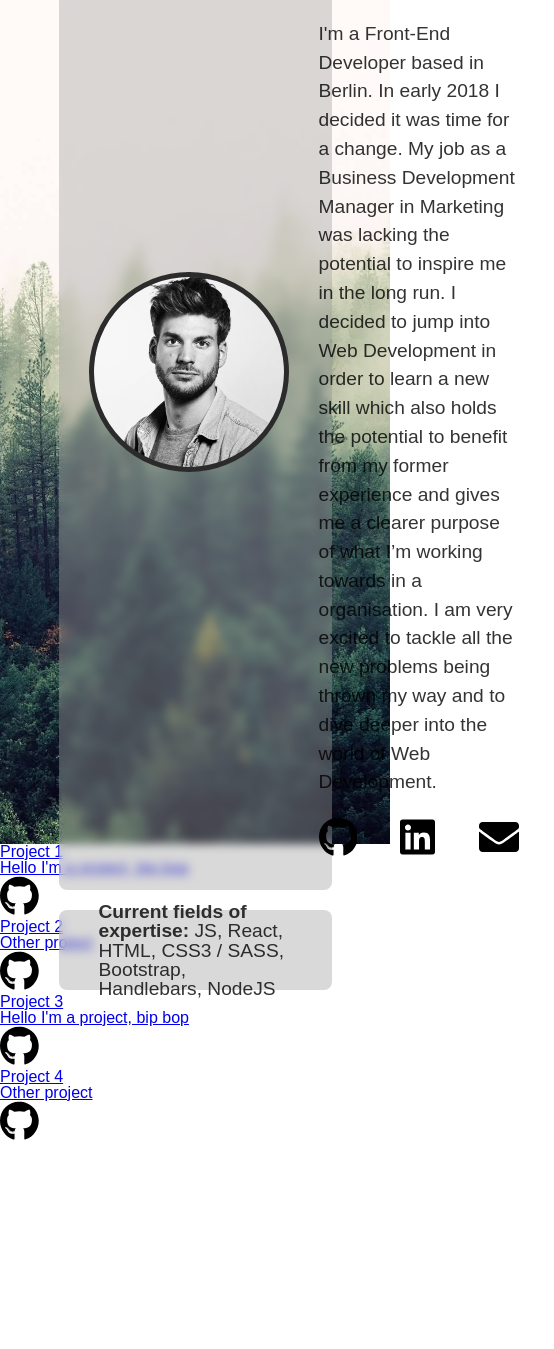
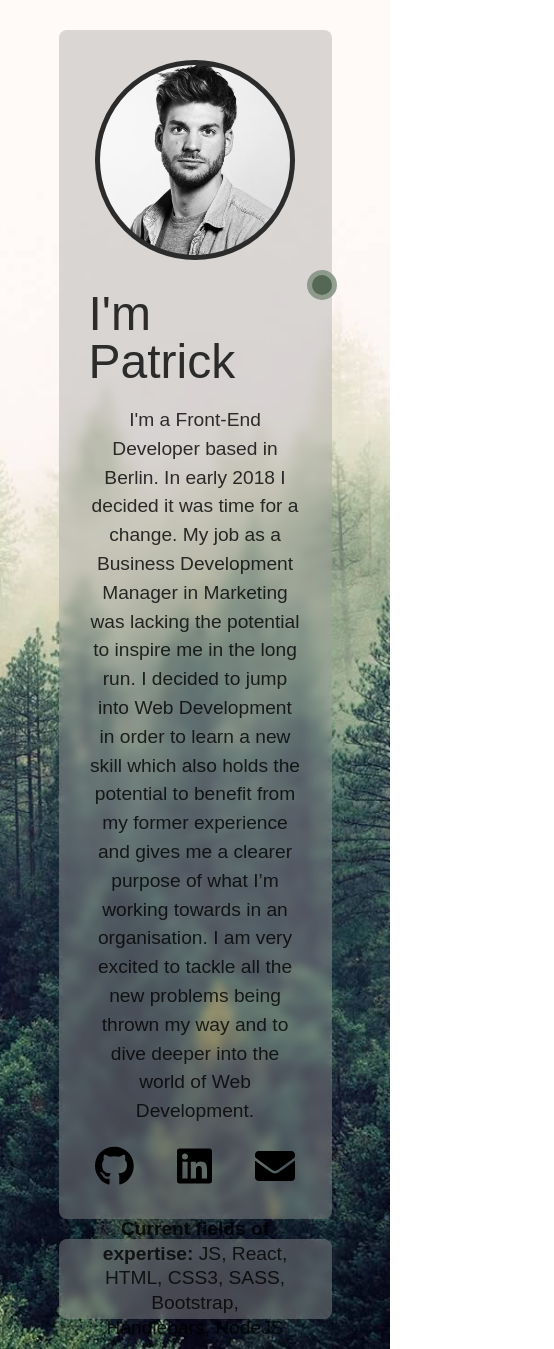
Before and after one commit to patrickthumeyer/portfolio-patrickthumeyer, a Next.js app: page / in a window 390 px wide. Shown: the whole page, 554 px wide, since content can reach past the window. Before the commit the page ends 1144 px from the top, so only its background shows below. Built offline with nearby package versions, Linux system fonts and the light colour scheme.

Commit message:
add responsive desgin

```diff
--- a/component/hero.js
+++ b/component/hero.js
@@ -24,7 +24,7 @@ export default function HelloWorld() {
             long run. I decided to jump into Web Development in order to learn a
             new skill which also holds the potential to benefit from my former
             experience and gives me a clearer purpose of what I’m working
-            towards in a organisation. I am very excited to tackle all the new
+            towards in an organisation. I am very excited to tackle all the new
             problems being thrown my way and to dive deeper into the world of
             Web Development.
           </div>
@@ -56,7 +56,7 @@ export default function HelloWorld() {
         <h2>
           Current fields of expertise:{" "}
           <span>
-            JS, React, HTML, CSS3 / SASS, Bootstrap, Handlebars, NodeJS
+            JS, React, HTML, CSS3, SASS, Bootstrap, Handlebars, NodeJS
           </span>
         </h2>
       </div>
--- a/component/hero.module.css
+++ b/component/hero.module.css
@@ -113,3 +113,40 @@
 .expertise span {
   font-weight: 400;
 }
+
+@media (max-width: 1000px) {
+  .wrapper {
+    flex-wrap: wrap;
+    margin-top: 30px;
+  }
+
+  .imageContainer {
+    justify-content: center;
+    width: 100%;
+  }
+
+  .profileImage {
+    margin-bottom: 10px;
+  }
+
+  .descriptionContainer {
+    justify-content: center;
+    align-items: center;
+    padding-top: 0;
+    padding-left: 30px;
+  }
+
+  .description {
+    text-align: center;
+  }
+
+  .expertise {
+    text-align: center;
+    line-height: 1.3;
+    margin-bottom: 30px;
+  }
+
+  .hero {
+    height: fit-content;
+  }
+}
--- a/pages/index.js
+++ b/pages/index.js
@@ -8,7 +8,7 @@ export default function Home() {
   return (
     <main>
       <Hero />
-      {projects.map(ProjectListElement)}
+      {/* {projects.map(ProjectListElement)} */}
     </main>
   );
 }
```
